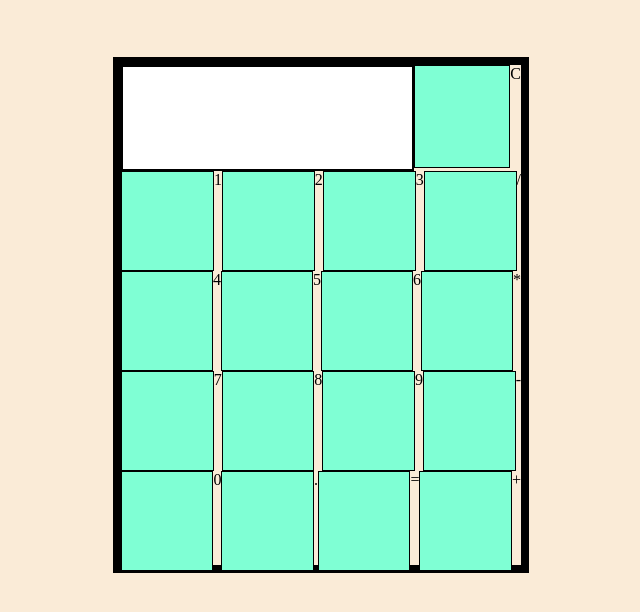
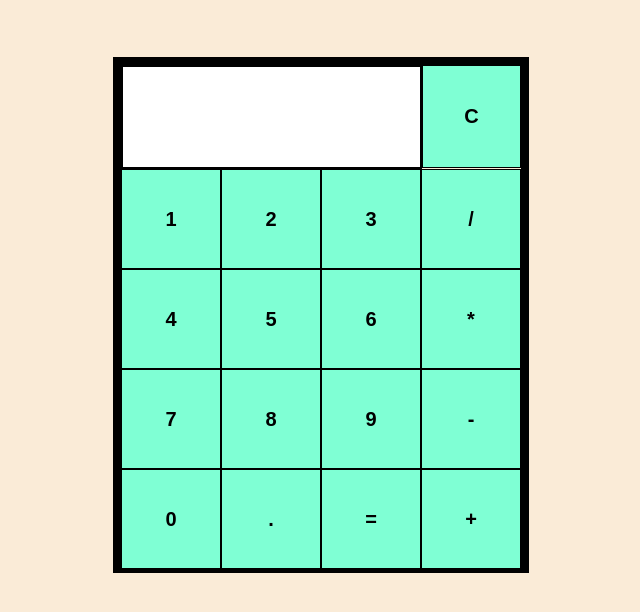
Before and after one commit to ShubhChitkara/Calculator, a plain HTML site: page index.html in a window 1280 px wide. Shown: the part 162-774 px from the top of the page, without its empty margins (319-959 px from the left). Drawn offline with Linux system fonts and the light colour scheme.

Commit message:
Removed some bugs

```diff
--- a/index.html
+++ b/index.html
@@ -10,32 +10,32 @@
     <p>CALCULATOR</p>
     <div class="container">
         <div class="row1">
-            <input type="text" class="text"></input>
-            <input type="button" class="clear">C</input>
+            <div class="text"></div>
+            <button class="clear">C</button>
         </div>
         <div class="row2">
-            <input type="button" class="one">1</input>
-            <input type="button" class="two">2</input>
-            <input type="button" class="three">3</input>
-            <input type="button" class="divide">/</input>
+            <button class="one">1</button>
+            <button class="two">2</button>
+            <button class="three">3</button>
+            <button class="divide">/</button>
         </div>
         <div class="row3">
-            <input type="button" class="four">4</input>
-            <input type="button" class="five">5</input>
-            <input type="button" class="six">6</input>
-            <input type="button" class="multiply">*</input>
+            <button class="four">4</button>
+            <button class="five">5</button>
+            <button class="six">6</button>
+            <button class="multiply">*</button>
         </div>
         <div class="row4">
-            <input type="button" class="seven">7</input>
-            <input type="button" class="eight">8</input>
-            <input type="button" class="nine">9</input>
-            <input type="button" class="minus">-</input>
+            <button class="seven">7</button>
+            <button class="eight">8</button>
+            <button class="nine">9</button>
+            <button class="minus">-</button>
         </div>
         <div class="row5">
-            <input type="button" class="zero">0</input>
-            <input type="button" class="dot">.</input>
-            <input type="button" class="equalsto">=</input>
-            <input type="button" class="plus">+</input>
+            <button class="zero">0</button>
+            <button class="dot">.</button>
+            <button class="equalsto">=</button>
+            <button class="plus">+</button>
         </div>
     </div>
     <script src="server.js"></script>
--- a/server.js
+++ b/server.js
@@ -50,27 +50,30 @@ function operate(num1,operator,num2){
   }
 }
 const display=document.querySelector(".text");
-display.textContent=[];
-clear.addEventListener("click",display=[]);
-one.addEventListener("click",display.textContent+=[1]);
-two.addEventListener("click",display.textContent+=[2]);
-three.addEventListener("click",display.textContent+=[3]);
-four.addEventListener("click",display.textContent+=[4]);
-five.addEventListener("click",display.textContent+=[5]);
-six.addEventListener("click",display.textContent+=[6]);
-seven.addEventListener("click",display.textContent+=[7]);
-eight.addEventListener("click",display.textContent+=[8]);
-nine.addEventListener("click",display.textContent+=[9]);
-zero.addEventListener("click",display.textContent+=[0]);
-division.addEventListener("click",display.textContent+=["/"]);
-multiple.addEventListener("click",display.textContent+=["*"]);
-minus.addEventListener("click",display.textContent+=["-"]);
-plus.addEventListener("click",display.textContent+=["+"]);
-dot.addEventListener("click",display.textContent+=["."]);
+const emptyArray=[];
+display.textContent=emptyArray;
+function solution(emptyArray){
+  for(let i=0;i<emptyArray.length+1,i++){
+    if(i=)
+  }
+
+}
+
+clear.addEventListener("click",()=>{emptyArray=[]});
+one.addEventListener("click",()=>{emptyArray+=["1"]});
+two.addEventListener("click",()=>{emptyArray+=["2"]});
+three.addEventListener("click",()=>{emptyArray+=["3"]});
+four.addEventListener("click",()=>{emptyArray+=["4"]});
+five.addEventListener("click",()=>{emptyArray+=["5"]});
+six.addEventListener("click",()=>{emptyArray+=["6"]});
+seven.addEventListener("click",()=>{emptyArray+=["7"]});
+eight.addEventListener("click",()=>{emptyArray+=["8"]});
+nine.addEventListener("click",()=>{emptyArray+=["9"]});
+zero.addEventListener("click",()=>{emptyArray+=["0"]});
+division.addEventListener("click",()=>{emptyArray+=["/"]});
+multiple.addEventListener("click",()=>{emptyArray+=["*"]});
+minus.addEventListener("click",()=>{emptyArray+=["-"]});
+plus.addEventListener("click",()=>{emptyArray+=["+"]});
+dot.addEventListener("click",()=>{emptyArray+=["."]});
 equals.addEventListener("click",solution());
 console.log(display)
-
-
-function solution(display){
-
-}
--- a/style.css
+++ b/style.css
@@ -33,7 +33,7 @@ p{
 .row1,.row2,.row3,.row4,.row5{
     display: flex;
 }
-input{
+button{
     height: 100px;
     width: 100px;
     background-color: aquamarine;
@@ -45,6 +45,6 @@ input{
 .clear{
     height: 103px;
 }
-input:hover{
+button:hover{
     cursor: pointer;
 }
```
